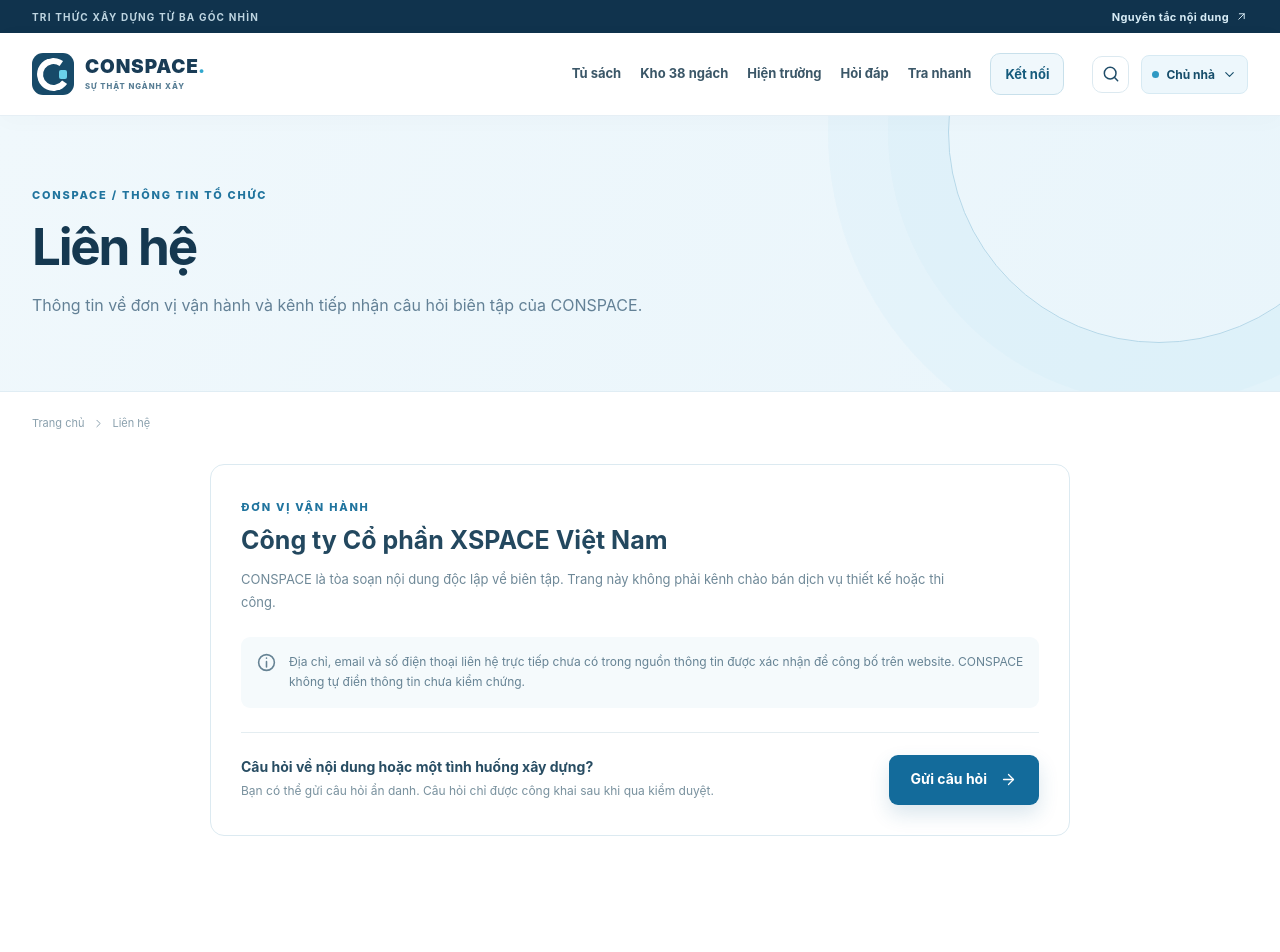
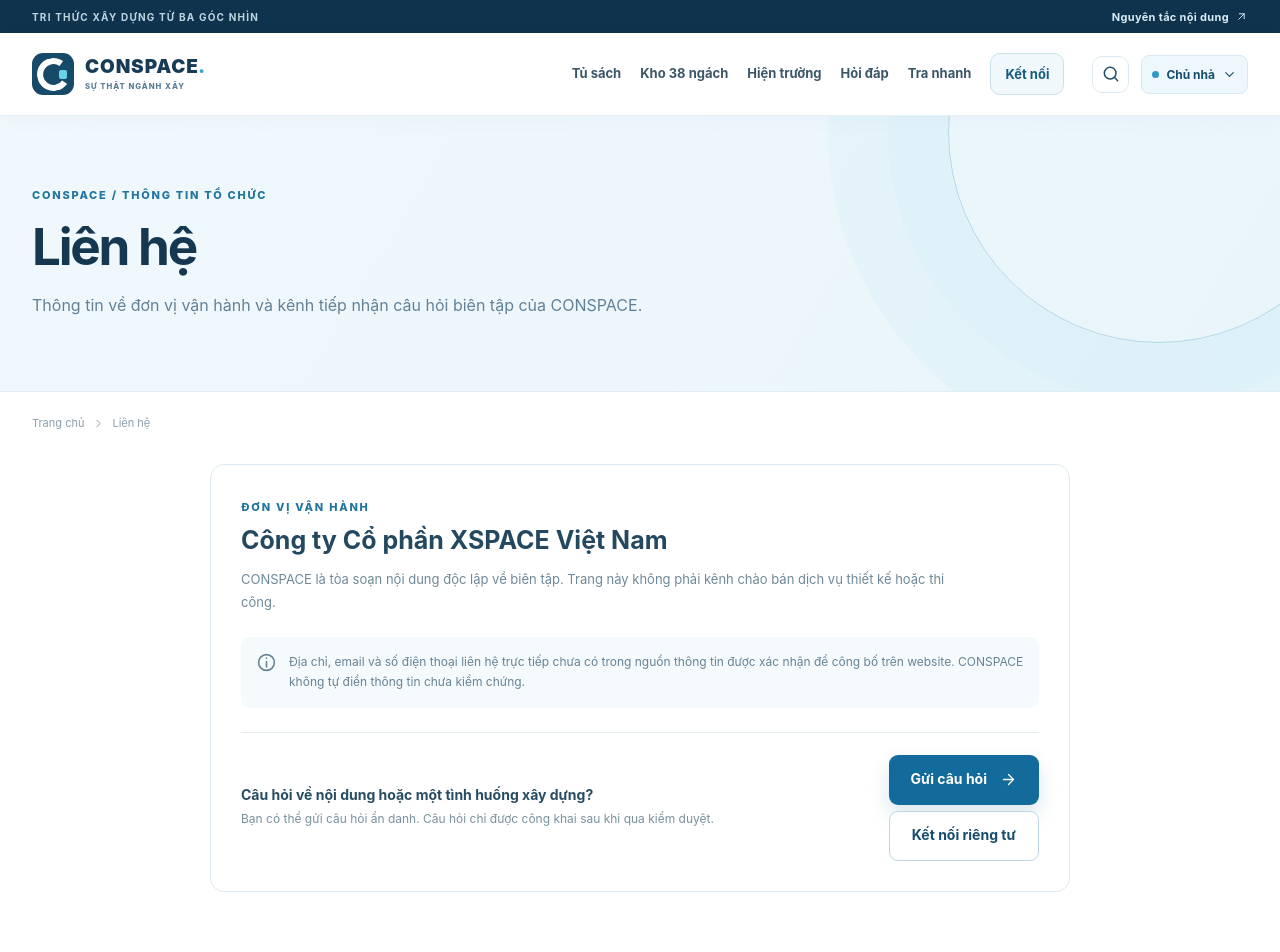
Before and after one commit to hoanglamvu04/conspace, a React (Vite) app in the folder frontend/: page /lien-he in a window 1280 px wide. Shown: the top 952 px of the page. Built offline with nearby package versions, Linux system fonts and the light colour scheme.

Commit message:
feat(contact): route readers to verified public intake paths

```diff
--- a/frontend/src/pages/Contact.jsx
+++ b/frontend/src/pages/Contact.jsx
@@ -14,7 +14,10 @@ export function Contact() {
         <div className="public-contact-note"><Icon name="info" size={21}/><p>Địa chỉ, email và số điện thoại liên hệ trực tiếp chưa có trong nguồn thông tin được xác nhận để công bố trên website. CONSPACE không tự điền thông tin chưa kiểm chứng.</p></div>
         <div className="public-contact-action">
           <div><strong>Câu hỏi về nội dung hoặc một tình huống xây dựng?</strong><span>Bạn có thể gửi câu hỏi ẩn danh. Câu hỏi chỉ được công khai sau khi qua kiểm duyệt.</span></div>
-          <Link className="button button--primary" to="/hoi-dap/gui-cau-hoi">Gửi câu hỏi <Icon name="arrow" size={17}/></Link>
+          <div className="public-contact-buttons">
+            <Link className="button button--primary" to="/hoi-dap/gui-cau-hoi">Gửi câu hỏi <Icon name="arrow" size={17}/></Link>
+            <Link className="button button--outline" to="/ket-noi">Kết nối riêng tư</Link>
+          </div>
         </div>
       </section>
     </main>
```
